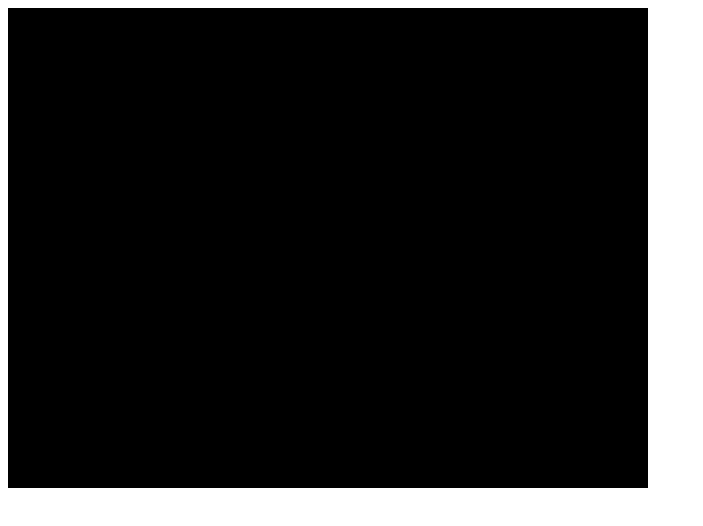
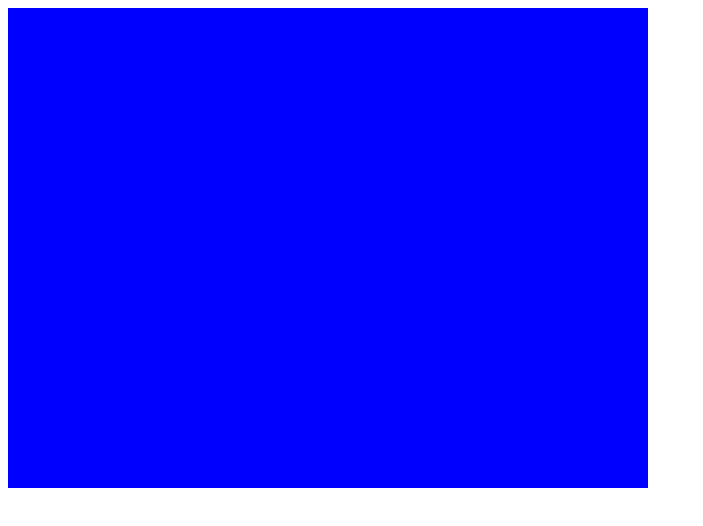
Before and after one commit to Shanssea/Grafkom_WebGL, a plain HTML site: page index.html in a window 1280 px wide. Shown: the whole page, without its empty margins (0-703 px from the left). Drawn offline with Linux system fonts and the light colour scheme.

Commit message:
first commit

```diff
--- a/index.html
+++ b/index.html
@@ -11,6 +11,7 @@
         Browser anda tidak mendukung HTML 5 <code>&lt;canvas&gt;</code>
     </canvas>
 
+    <script type="text/javascript" src="libs/glUtils.js"></script>
     <script type="text/javascript" src="index.js"></script>
 </body>
 </html>
--- a/index.js
+++ b/index.js
@@ -1,26 +1,10 @@
 (function() {
 
     var canvas = document.getElementById("glcanvas");
-    var gl;
-    var contexts = ["webgl", "experimental-webgl", "webkit-3d", "moz-webgl"];
-
-    for (var i = 0; i < contexts.length; i++) {
-        try {
-            var context = contexts[i];
-            gl = canvas.getContext(context);
-        } catch (error) {
-            //sementara kosong
-        }
-        if (gl){
-            break;
-        }
-    }
-    if (!gl){
-        alert("WebGL tidak dapat ditemukan mohon menggunakan Chrome/Firefox terbaru.");
-    }
+    var gl = glUtils.checkWebGL(canvas);
 
     //bersihkan layar jadi hitam
-    gl.clearColor(0.0,0.0,0.0,1.0);
+    gl.clearColor(0.0,0.0,1.0,1.0);
 
     //bersihkan canvas
     gl.clear(gl.COLOR_BUFFER_BIT);
--- /dev/null
+++ b/libs/glUtils.js
@@ -0,0 +1,29 @@
+(function(global) {
+
+    var glUtils = {
+        VERSION: '0.0.1',
+        checkWebGL: function(canvas){
+            var gl;
+            var contexts = ["webgl", "experimental-webgl", "webkit-3d", "moz-webgl"];
+
+            for (var i = 0; i < contexts.length; i++) {
+                try {
+                    var context = contexts[i];
+                    gl = canvas.getContext(context);
+                } catch (error) {
+                    //sementara kosong
+                }
+                if (gl){
+                    break;
+                }
+            }
+            if (!gl){
+                alert("WebGL tidak dapat ditemukan mohon menggunakan Chrome/Firefox terbaru.");
+            }
+
+            return gl;
+        }
+    };
+    global.glUtils = glUtils;
+
+})(window || this)
```
